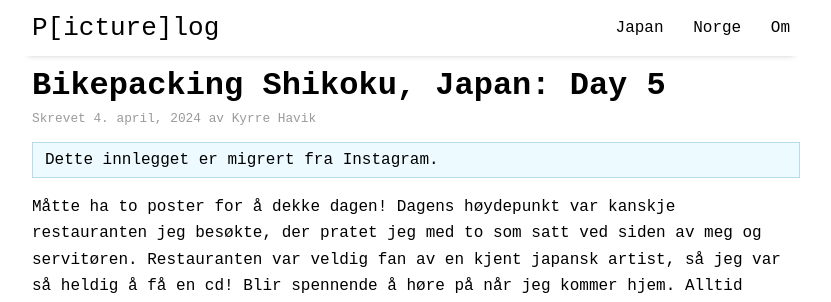
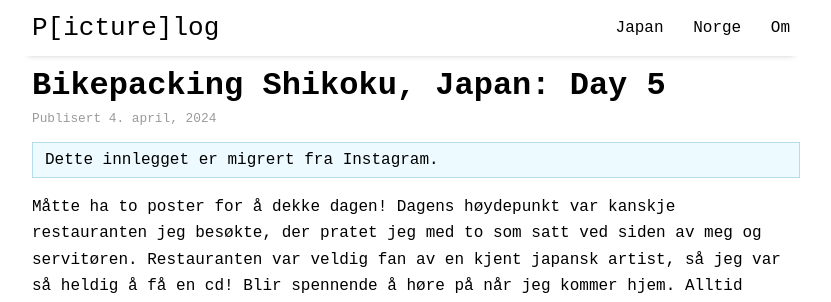
Before and after one commit to Kyrremann/plog, a Jekyll site: the page built from _posts/2024-04-04-japan-5.md, in a window 1280 px wide and 900 px high. Shown: the top 302 px of the window, without its empty margins (229-1060 px from the left). Built offline with Jekyll 4.4.1, drawn with Linux system fonts in a browser that asks for light colours; nearby versions of some CDN libraries.

Commit message:
feat: I'm the only author

```diff
--- a/_includes/post-date.html
+++ b/_includes/post-date.html
@@ -1,5 +1,5 @@
 <span class="post-date">
-  Skrevet
+  Publisert
   {{ page.date | date: "%-d" }}.
   {% assign m = page.date | date: "%B" %}
   {%- case m -%}
@@ -13,10 +13,4 @@
     {%- when "December" %}desember
     {% else %}{{ m | downcase }}{%- endcase -%},
   {{ page.date | date: "%Y" }}
-  av
-  {% if page.author %}
-    {{ page.author }}
-  {% else %}
-    {{ site.author }}
-  {% endif %}
 </span>
```
